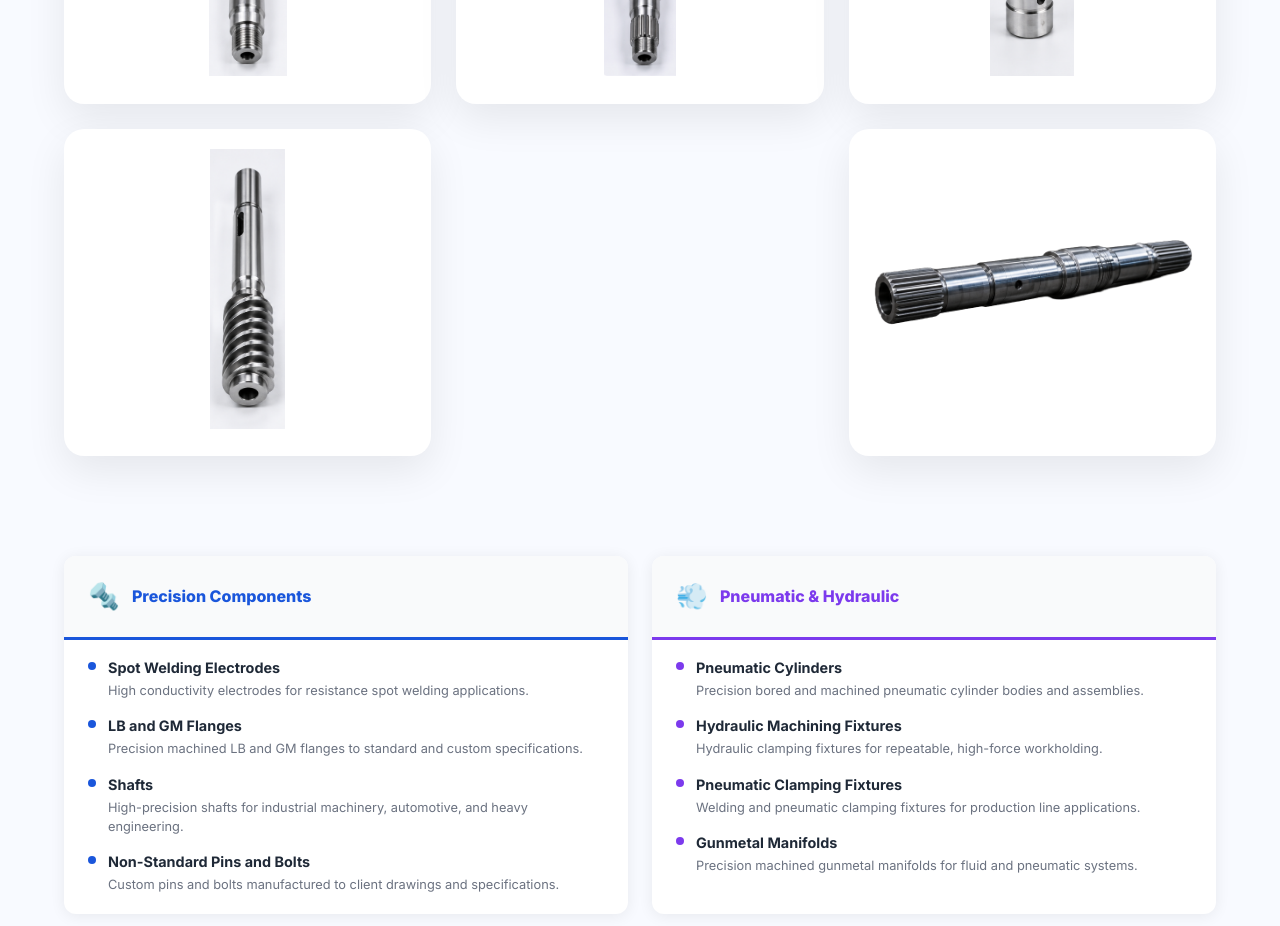
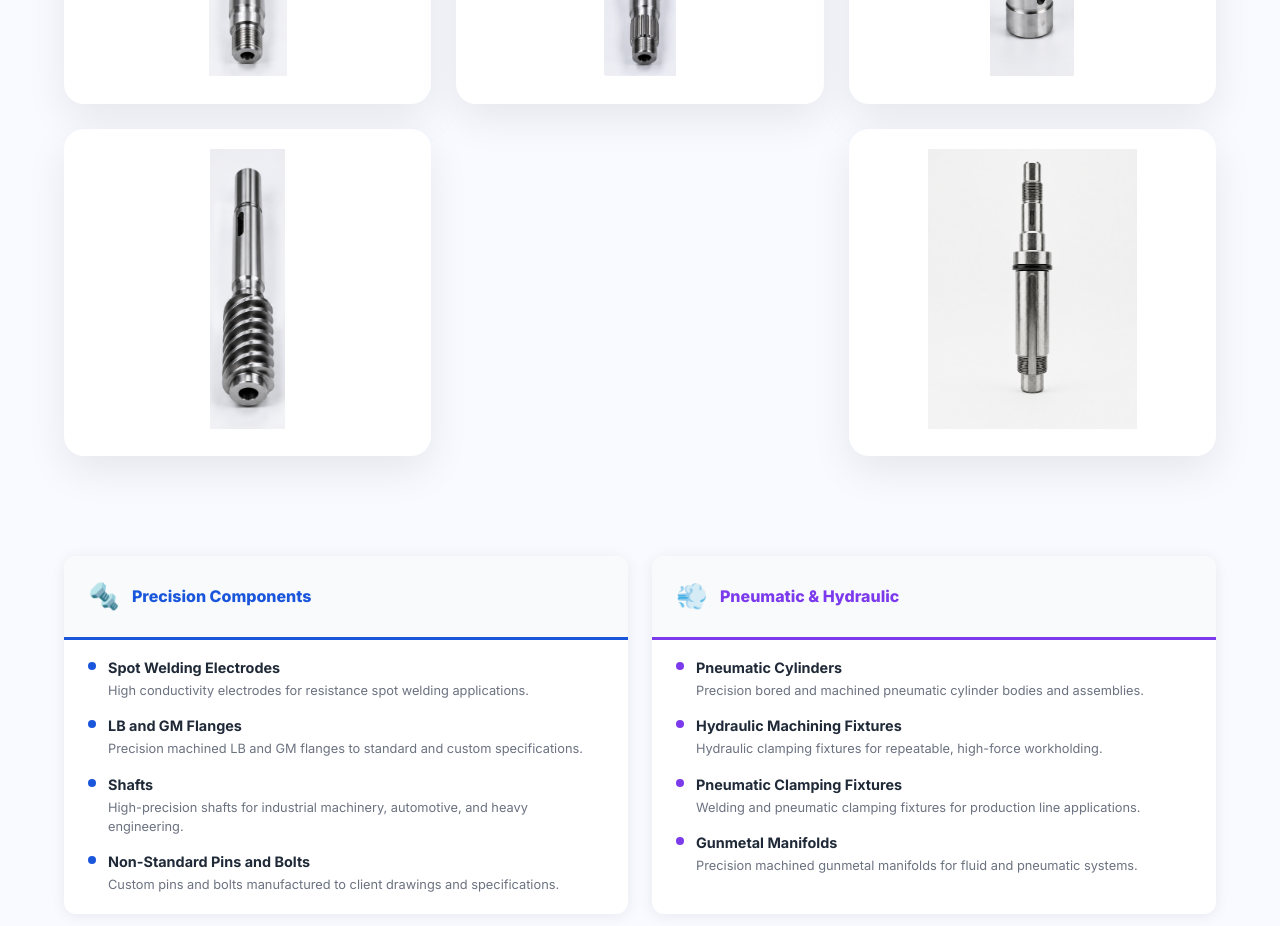
Before and after one commit to Pratik621/SK, a React (Vite) app: page /products in a window 1280 px wide. Shown: the part 1360-2286 px from the top of the page. Built offline with nearby package versions, Linux system fonts and the light colour scheme.

Commit message:
changes image of shaft

```diff
--- a/src/components/Products.jsx
+++ b/src/components/Products.jsx
@@ -5,6 +5,8 @@ import shaft2 from "../assets/shaft2.png"
 import shaft3 from "../assets/shaft3.png"
 import shaft4 from "../assets/shaft4.png"
 import shaft5 from "../assets/shaft5.png"
+import shaft6 from "../assets/shaft6.png"
+
 
 const productCategories = [
   {
@@ -105,8 +107,11 @@ export default function Products() {
       <img src={shaft4} alt="Engineering Shaft" />
     </div>
 
-     <div className="shaft-card">
+     {/* <div className="shaft-card">
       <img src={shaft5} alt="Engineering Shaft" />
+    </div> */}
+    <div className="shaft-card">
+      <img src={shaft6} alt="Engineering Shaft" />
     </div>
   </div>
 </section>
```
Also changed, not shown: src/assets/shaft6.png (added).
